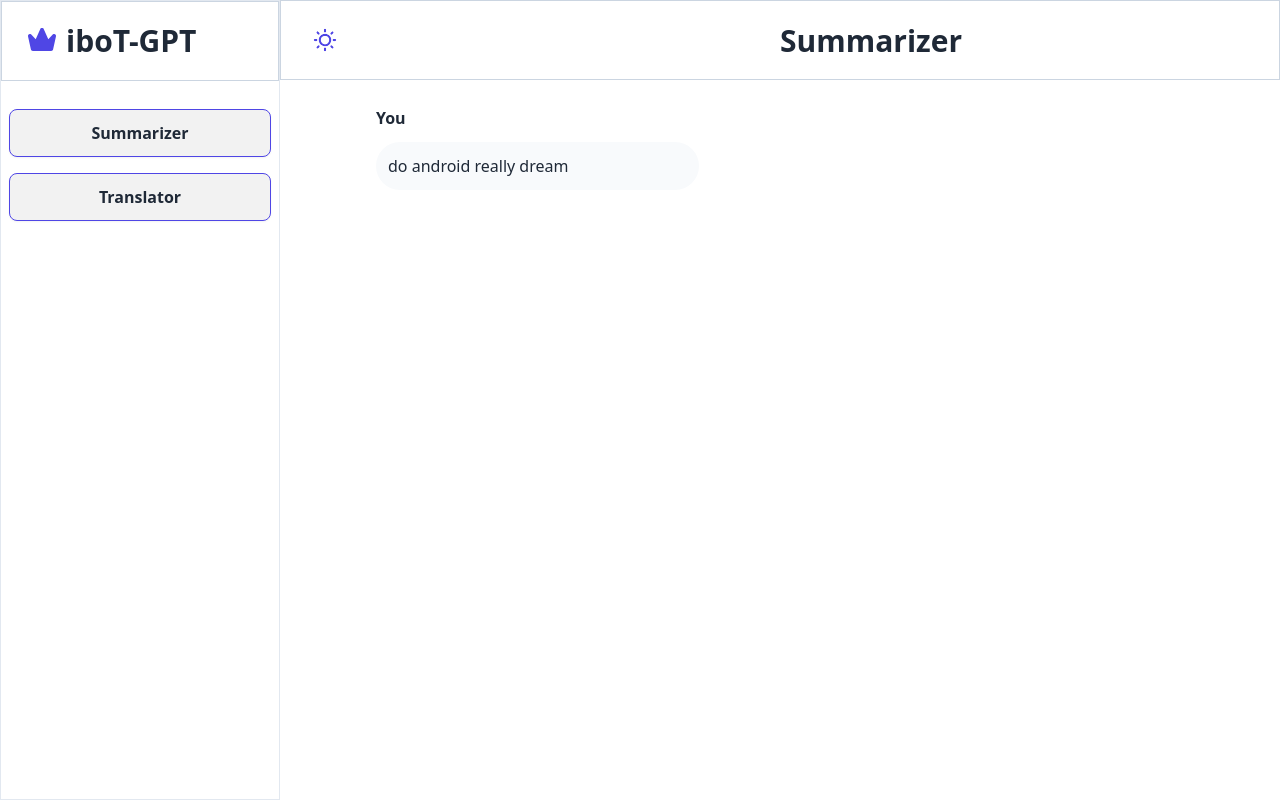
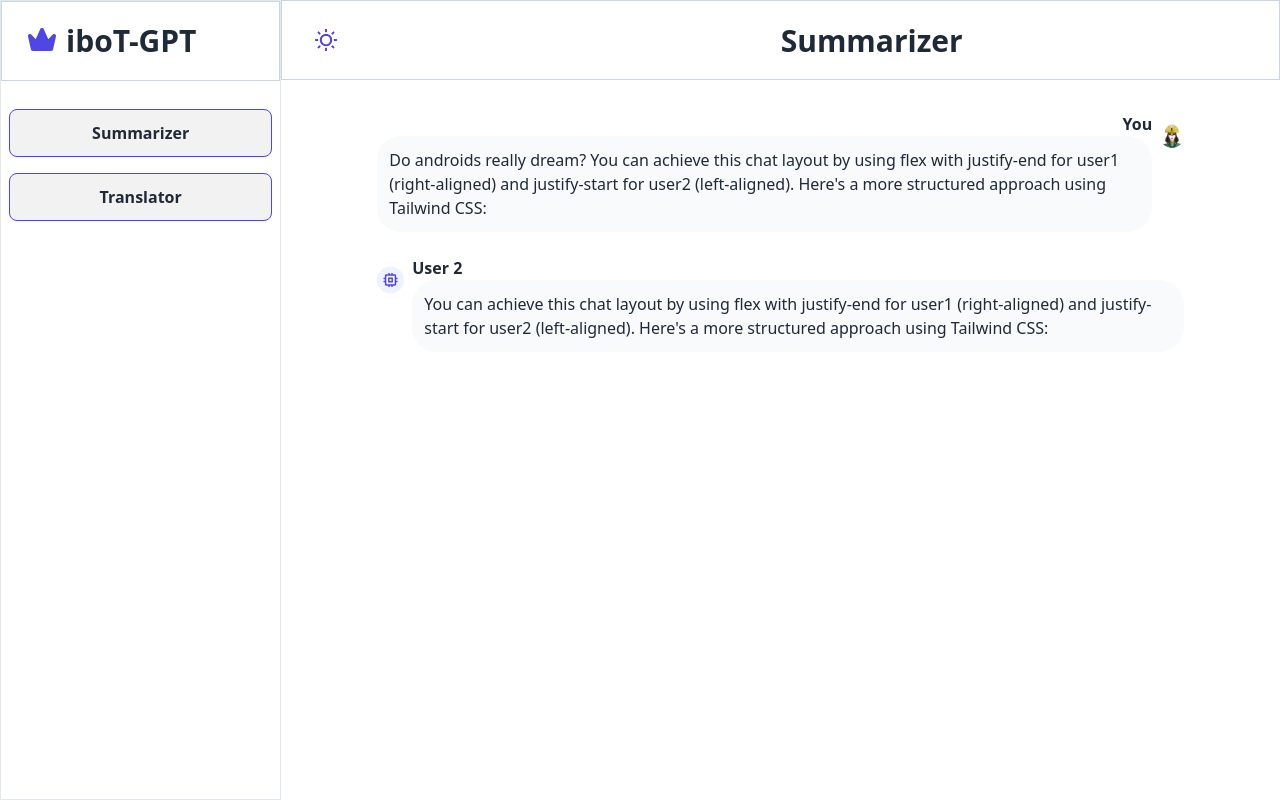
Before and after one commit to O-Tobi/HNG-Stage-3, a React (Vite) app: page / in a window 1280 px wide. Built offline with nearby package versions, Linux system fonts and the light colour scheme.

Commit message:
reached a checkpoint

```diff
--- a/src/components/pages/Home.jsx
+++ b/src/components/pages/Home.jsx
@@ -1,4 +1,4 @@
-import { Crown, Night } from "../utils/assets";
+import { AiAvatar, Crown, Night, UserAvatar } from "../utils/assets";
 
 const Home = () => {
   return (
@@ -30,11 +30,39 @@ const Home = () => {
         </div>
 
         {/* the programs to be imported here */}
-        <div className="chat flex items-center justify-center px-[96px] py-[32px] gap-[24px]">
-         <div className="userinput flex flex-col justify-end w-[808px] h-[78px] gap-[12px] ">
-            <p className="font-bold">You</p>
-            <p className=" flex w-2/5 rounded-[24px] p-[12px] gap-[10px] bg-[#F8FAFC]"> do android really dream</p>
-        </div>
+        <div className="chat flex flex-col items-center px-[96px] py-[32px] gap-[24px]">
+          {/* User 1 (Right-aligned) */}
+          <div className="userinput flex justify-end gap-2 w-full">
+            <div className="flex flex-col items-end  max-w-[808px]">
+              <p className="font-bold text-right">You</p>
+              <p className="bg-[#F8FAFC] rounded-[24px] p-[12px] pr-0  gap-[10px] w-fit">
+                Do androids really dream? You can achieve this chat layout by
+                using flex with justify-end for user1 (right-aligned) and
+                justify-start for user2 (left-aligned). Here's a more structured
+                approach using Tailwind CSS:
+              </p>
+            </div>
+            <div>
+              <img src={UserAvatar} alt="" className="w-[48px] h-[48px]" />
+            </div>
+          </div>
+
+          {/* User 2 (Left-aligned) */}
+          <div className="userinput flex items-start gap-2 justify-start w-full">
+            <div>
+              <img src={AiAvatar} alt="" className="w-[48px] h-[48px]" />
+            </div>
+
+            <div className="flex flex-col items-start max-w-[808px]">
+              <p className="font-bold text-left">User 2</p>
+              <p className="bg-[#F8FAFC] rounded-[24px] p-[12px] gap-[10px] w-fit">
+                You can achieve this chat layout by using flex with justify-end
+                for user1 (right-aligned) and justify-start for user2
+                (left-aligned). Here's a more structured approach using Tailwind
+                CSS:
+              </p>
+            </div>
+          </div>
         </div>
       </div>
     </div>
--- a/src/components/utils/assets.js
+++ b/src/components/utils/assets.js
@@ -1,7 +1,11 @@
 import cr from "./../../assets/crownLogo.svg";
 import n from "./../../assets/night.svg";
 import d from "./../../assets/day.svg";
+import ai from "./../../assets/aiAvatar.svg";
+import ak from "./../../assets/avatarKyoshi.svg";
 
 export const Crown = cr;
 export const Night = n;
 export const Day = d;
+export const AiAvatar = ai;
+export const UserAvatar = ak;
```
Also changed, not shown: src/assets/aiAvatar.svg (added), src/assets/avatarKyoshi.svg (added).
